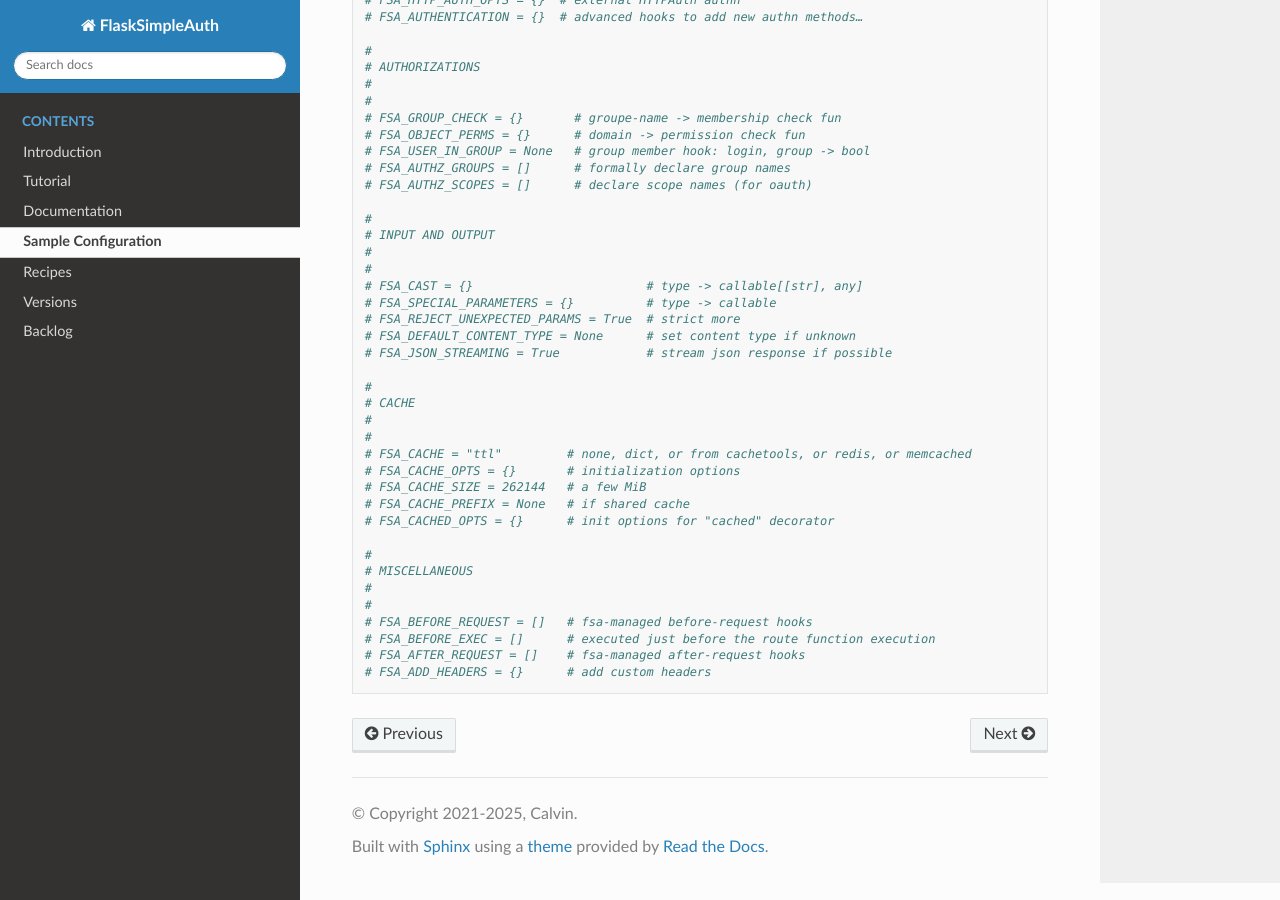
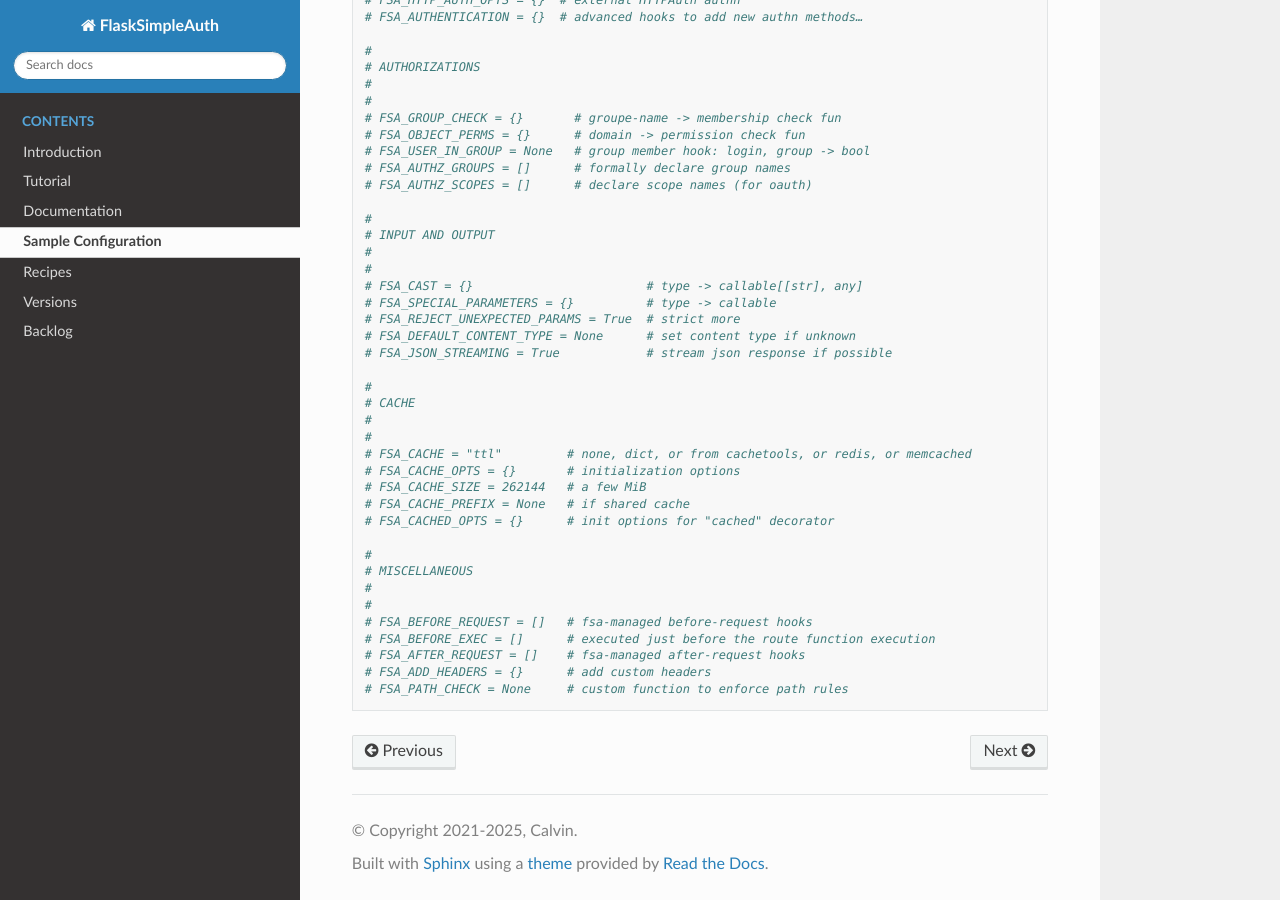
Before and after one commit to zx80/flask-simple-auth, a Sphinx documentation site: the page built from docs/CONFIG.md, in a window 1280 px wide and 900 px high, scrolled down 1378 px. Built offline with Sphinx 7.4.7 and the Read the Docs theme 3.1.0, drawn with Linux system fonts in a browser that asks for light colours; pages that are not in the unit, such as notebooks, are missing from menus.

Commit message:
add new directive

````diff
--- a/docs/CONFIG.md
+++ b/docs/CONFIG.md
@@ -113,4 +113,5 @@ FSA_PASSWORD_RE = [ r"[A-Z]", r"[a-z]", r"[0-9]" ]  # list of re to match
 # FSA_BEFORE_EXEC = []      # executed just before the route function execution
 # FSA_AFTER_REQUEST = []    # fsa-managed after-request hooks
 # FSA_ADD_HEADERS = {}      # add custom headers
+# FSA_PATH_CHECK = None     # custom function to enforce path rules
 ```
````
